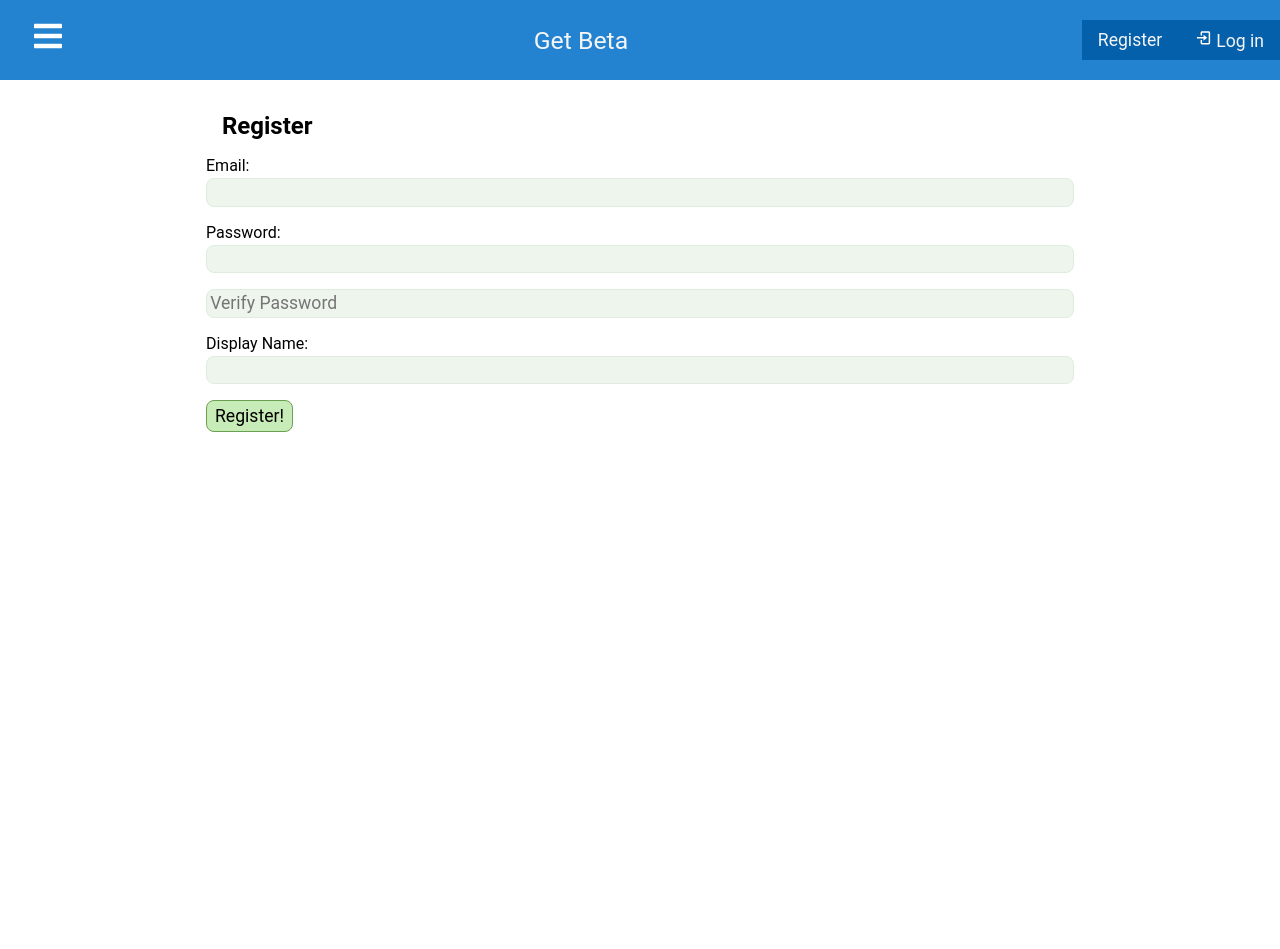
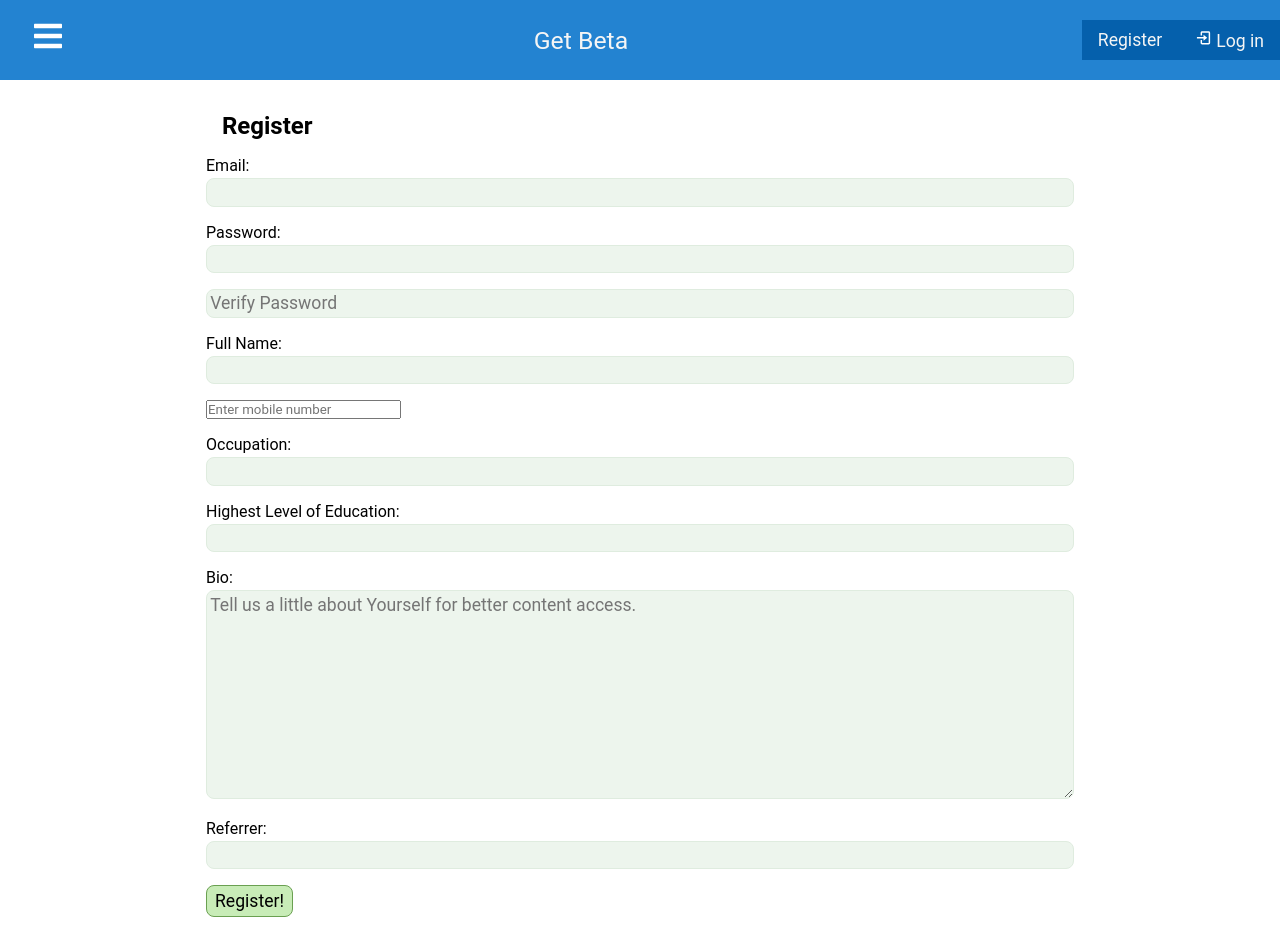
Before and after one commit to Kizito007/get-beta, a React (Create React App) app: page /register in a window 1280 px wide. Before the commit the page ends 800 px from the top, so only its background shows below. Built offline with nearby package versions, Linux system fonts and the light colour scheme; no server answers.

Commit message:
filled reg from and direct from login

```diff
--- a/src/components/Auth/Login.js
+++ b/src/components/Auth/Login.js
@@ -1,6 +1,6 @@
 import React, { useState, useContext } from "react"
 import UserContext from "../context/UserContext"
-import { useHistory } from "react-router-dom"
+import { useHistory, Link } from "react-router-dom"
 import "./auth.css"
 import Axios from "axios"
 import ErrorNotice from "../Misc/ErrorNotice"
@@ -54,7 +54,11 @@ export default function Login () {
                 />
 
                 <input type="submit" value="Log In!" />
-            </form>
+            </form> <br/>
+            <div>
+                <p>Don't have an account?</p> <br/>
+                <p> <Link className="reg-link"to="/register">Register</Link> </p>
+            </div>
         </div>
     )
 }
--- a/src/components/Auth/Register.js
+++ b/src/components/Auth/Register.js
@@ -10,7 +10,13 @@ export default function Register () {
     const [email, setEmail] = useState();
     const [password, setPassword] = useState();
     const [passwordCheck, setPasswordCheck] = useState();
-    const [displayName, setDisplayName] = useState();
+    const [fullName, setFullName] = useState();
+    const [cell_no, setMobileNumber] = useState();
+    const [occupation, setOccupation] = useState();
+    const [hle, setHLE] = useState();
+    const [bio, setBio] = useState();
+    const [referrer, setReferrer] = useState();
+
     const [error, setError] = useState();
 
     const { setUserData } = useContext(UserContext);
@@ -19,7 +25,7 @@ export default function Register () {
     const submit = async (e) => {
         e.preventDefault();
         try {
-            const newUser = {email, password, passwordCheck, displayName};
+            const newUser = {email, password, passwordCheck, fullName, bio, occupation, hle, cell_no, referrer};
             await Axios.post(
                 "http://localhost:50/users/register",
                 newUser,
@@ -66,11 +72,40 @@ export default function Register () {
                     onChange={e => setPasswordCheck(e.target.value)}
                 />
 
-                <label htmlFor="register-display-name">Display Name: </label>
+                <label htmlFor="register-full-name">Full Name: </label>
                 <input
-                    id="register-display-name"
+                    id="register-full-name"
                     type="text"
-                    onChange={e => setDisplayName(e.target.value)}
+                    onChange={e => setFullName(e.target.value)}
+                />
+                <input
+                    type="tel"
+                    placeholder="Enter mobile number"
+                    onChange={e => setMobileNumber(e.target.value)}
+                />
+                <label htmlFor="occupation">Occupation: </label>
+                <input
+                    id="occupation"
+                    type="text"
+                    onChange={e => setOccupation(e.target.value)}
+                />
+                <label htmlFor="hle">Highest Level of Education: </label>
+                <input
+                    id="hle"
+                    type="text"
+                    onChange={e => setHLE(e.target.value)}
+                />
+                <label htmlFor="register-bio">Bio: </label>
+                <textarea id="register-bio"
+                    cols={40} rows={10}
+                    onChange={e => setBio(e.target.value)}
+                    placeholder="Tell us a little about Yourself for better content access."
+                />
+                <label htmlFor="referrer">Referrer: </label>
+                <input
+                    id="referrer"
+                    type="text"
+                    onChange={e => setReferrer(e.target.value)}
                 />
 
                 <input type="submit" value="Register!" />
--- a/src/components/Auth/auth.css
+++ b/src/components/Auth/auth.css
@@ -5,7 +5,7 @@
 .form input {
     display: block;
 }
-.form input {
+.form input, textarea {
     margin-bottom: 1rem;
 }
 .form label {
@@ -13,12 +13,21 @@
 }
 .form input[type="text"],
 .form input[type="email"],
-.form input[type="password"] {
+.form input[type="password"],
+textarea {
     width: 100%;
     padding: 0.2rem;
     background-color: rgb(237, 245, 237);
     border-radius: 8px;
     border: 1px solid rgb(223, 236, 223);
+    font-size: 1.1rem;
+}
+textarea {
+    outline: whitesmoke;
+}
+.reg-link {
+    color: #2383d1;
+    text-decoration: none;
     font-size: 1.1rem;
 }
 .form input:focus {
```
